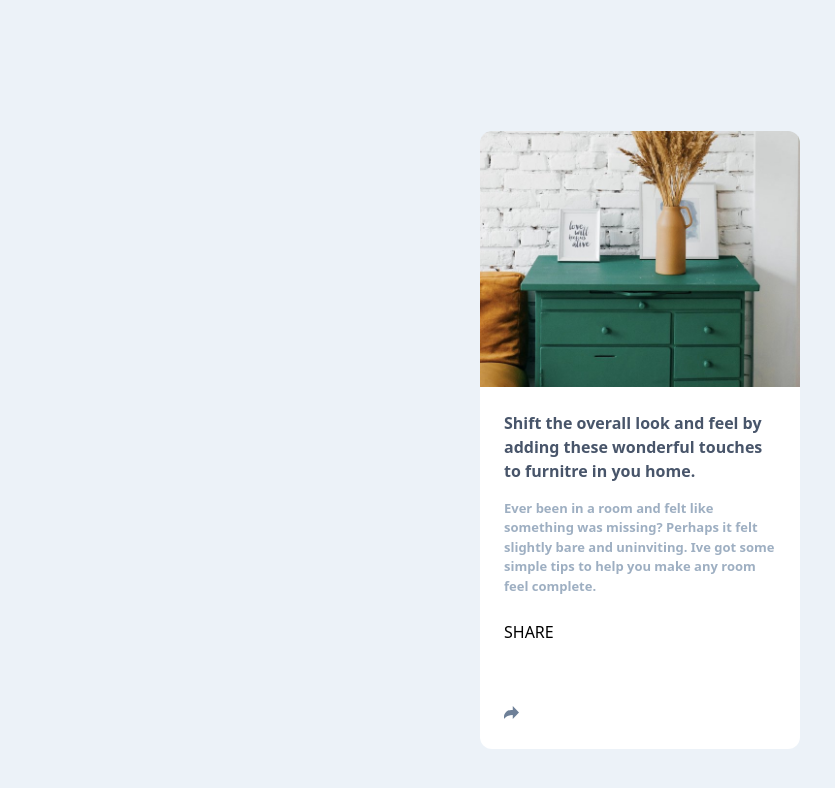
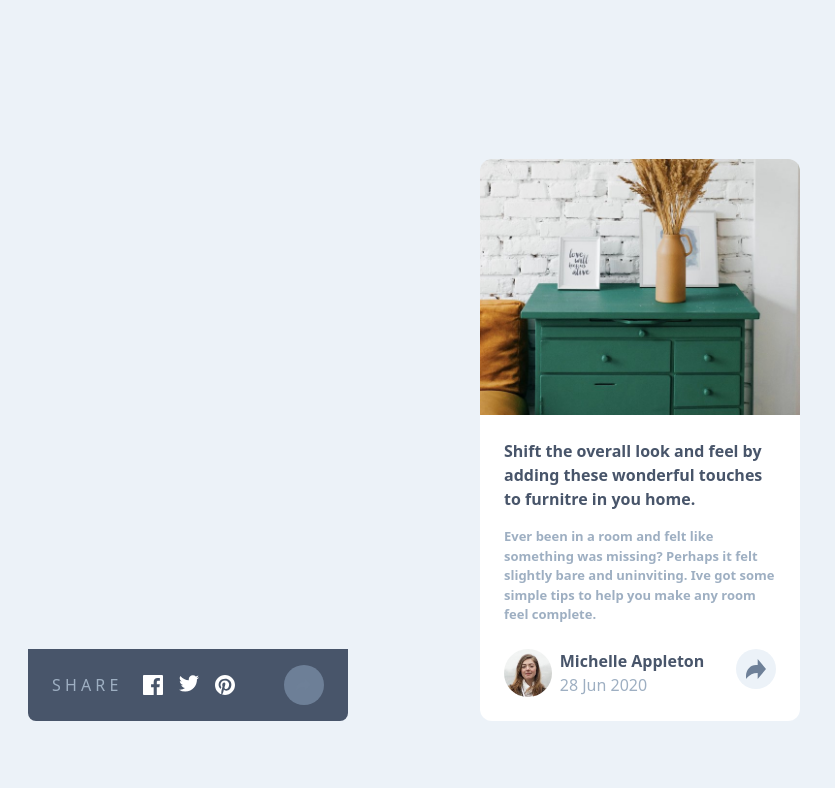
Before and after one commit to lingowmx/article-preview-component, a React (Vite) app: page / in a window 1280 px wide. Both pictures are taken after a click on the button 756 px from the left and 668 px from the top of the page. Shown: the top 788 px of the page, without its empty margins (0-835 px from the left). Built offline with nearby package versions, Linux system fonts and the light colour scheme.

Commit message:
state for button created and working good, missed the fill of the icon share

```diff
--- a/package.json
+++ b/package.json
@@ -26,6 +26,7 @@
     "globals": "^15.14.0",
     "postcss": "^8.5.3",
     "tailwindcss": "^3.4.17",
-    "vite": "^6.1.0"
+    "vite": "^6.1.0",
+    "vite-plugin-svgr": "^4.3.0"
   }
 }
--- a/src/App.jsx
+++ b/src/App.jsx
@@ -8,7 +8,7 @@ function App() {
 
   return (
     <div className='bg-nightGrayishBlue flex justify-center items-center h-screen
-    flex-col'>
+    flex-col relative'>
       <ImageDrawers />
       <Article />
     </div>
--- a/src/components/Article.jsx
+++ b/src/components/Article.jsx
@@ -1,4 +1,3 @@
-// import { Share } from "./Share"
 import { AuthorInfo } from "./AuthorInfo"
 export const Article = () => {
 
--- a/src/components/AuthorInfo.jsx
+++ b/src/components/AuthorInfo.jsx
@@ -9,19 +9,21 @@ export const AuthorInfo = () => {
   const [isSharedOpen, setIsSharedOpen] = useState(false)
   return (
     <div className="flex justify-between">
-      {isSharedOpen ? <Share /> : (
-        <>
       <img src={avatar} alt="avatar-Michelle" className="rounded-full w-12 h-12" />
       <div className="flex flex-col mr-6">
         <h2 className="font-semibold text-veryDarkGrayishBlue">Michelle Appleton</h2>
         <p className="text-grayishBlue">28 Jun 2020</p>
       </div>
-          <button className="w-10 h-10 bg-nightGrayishBlue flex justify-center items-center rounded-full cursor-pointer"
+      <button className="w-10 h-10 bg-nightGrayishBlue flex justify-center
+          items-center rounded-full cursor-pointer"
         onClick={() => setIsSharedOpen(!isSharedOpen)}
       >
         <img src={iconButton} alt="share-icon" className="w-5 h-5" />
       </button>
-        </>
+      {isSharedOpen && (
+        <div className="absolute left-7">
+          <Share onClose={() => setIsSharedOpen(!isSharedOpen)}/>
+        </div>
       )}
     </div>
   )
--- a/src/components/Share.jsx
+++ b/src/components/Share.jsx
@@ -2,23 +2,27 @@ import iconButton from "../../images/icon-share.svg"
 import iconFacebook from "../../images/icon-facebook.svg"
 import iconPinterest from "../../images/icon-pinterest.svg"
 import iconTwitter from "../../images/icon-twitter.svg"
-export const Share = () => {
+
+export const Share = ({onClose}) => {
   return (
-    <div>
-      <p>SHARE</p>
-      <div>
-        <a href="https://www.facebook.com/">
+    <div className="bg-veryDarkGrayishBlue flex justify-between items-center w-80 h-[72px]
+    rounded-b-lg pl-6 pr-6">
+      <p className="text-grayishBlue">S H A R E</p>
+      <div className="flex gap-4 mr-6">
+        <a href="https://www.facebooks.com/">
           <img src={iconFacebook} alt="icon-facebook" />
         </a>
-        <a href="https://www.facebook.com/">
+        <a href="https://www.facebooks.com/">
           <img src={iconTwitter} alt="icon-twitter" />
         </a>
-        <a href="https://www.facebook.com/">
+        <a href="https://www.facebooks.com/">
           <img src={iconPinterest} alt="icon-pinterest" />
         </a>
 
       </div>
-      <button>
+      <button className="w-10 h-10 bg-desaturatedDarkBlue flex justify-center items-center rounded-full cursor-pointer"
+            onClick={(onClose)}
+            >
         <img src={iconButton} alt="share-button" />
       </button>
     </div>
--- a/vite.config.js
+++ b/vite.config.js
@@ -1,8 +1,8 @@
 import { defineConfig } from 'vite'
 import react from '@vitejs/plugin-react'
-
+// import svgr from 'vite-plugin-svgr';
 // https://vite.dev/config/
 export default defineConfig({
   plugins: [react()],
-  base:"/article-preview-component/"
+  base:"/article-preview-component/",
 })
```
Also changed, not shown: 1 other file (tests, documents, lock files or other folders). Lines whose indentation alone changed are shown as unchanged.
